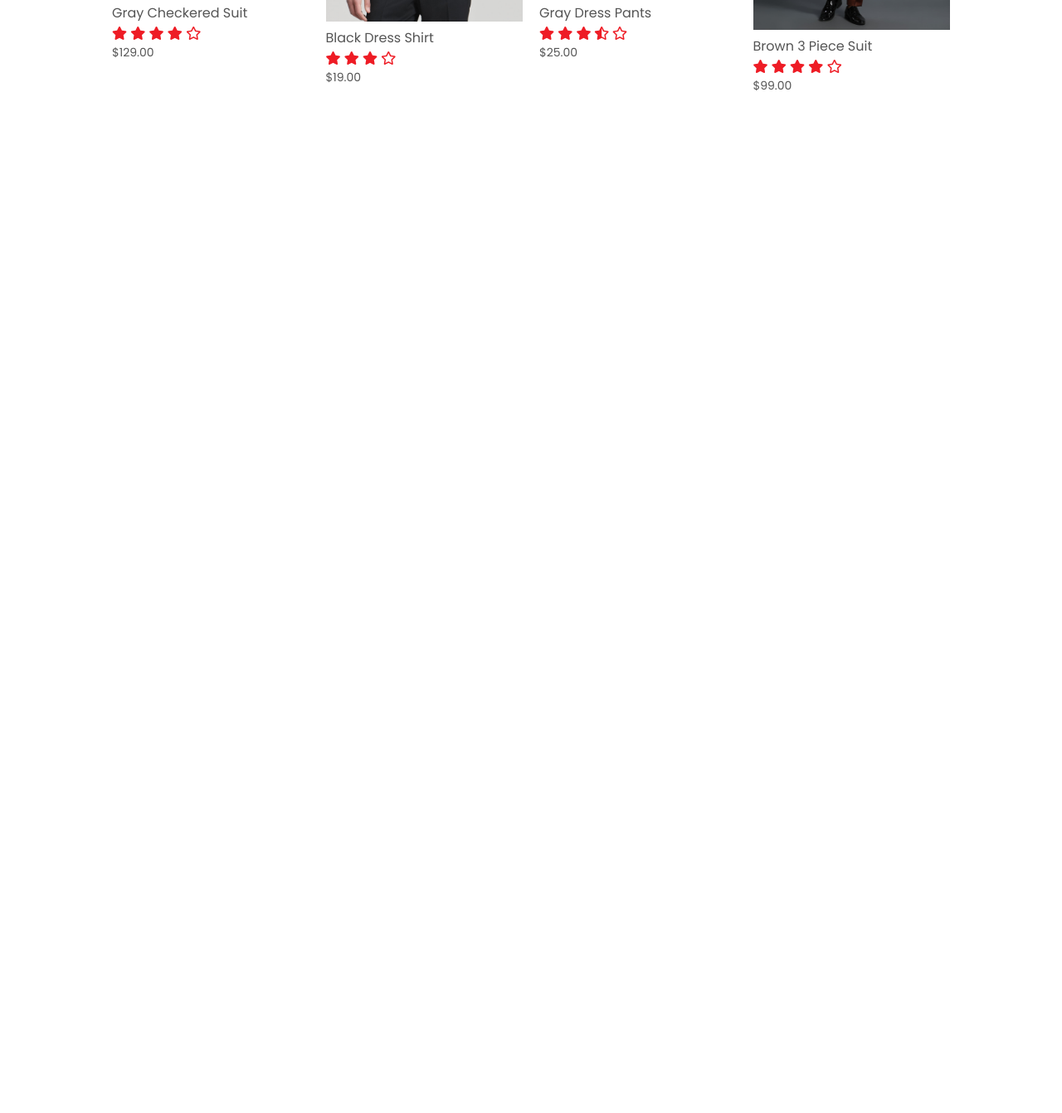
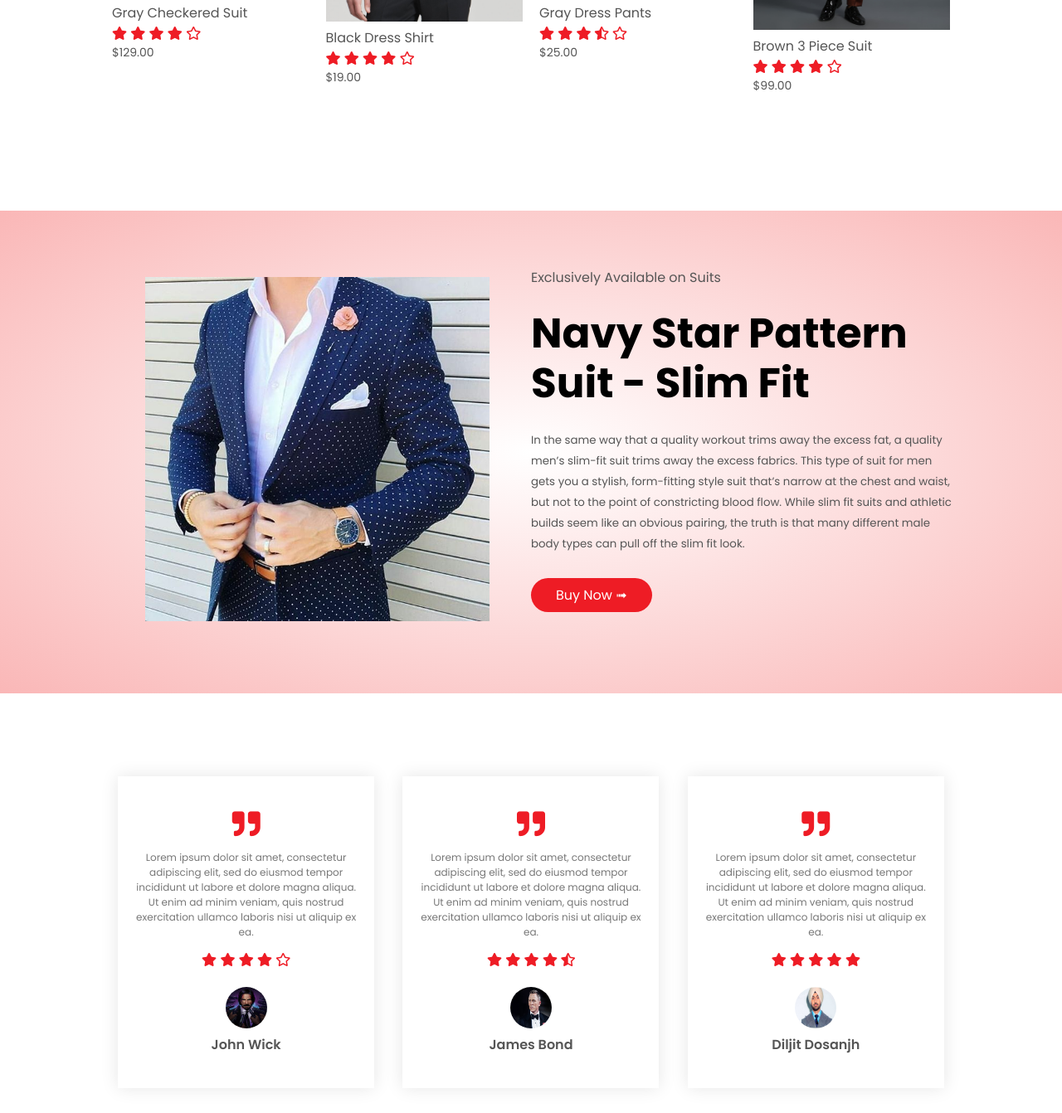
Before and after one commit to RamanTheDeveloper/E-Commerce, a plain HTML site: page index.html in a window 1280 px wide. Shown: the part 3167-4509 px from the top of the page at 83% size. Before the commit the page ends 3341 px from the top, so only its background shows below. Drawn offline with Linux system fonts and the light colour scheme.

Commit message:
Featured product created + Testimonials + layout

```diff
--- a/css/style.css
+++ b/css/style.css
@@ -162,3 +162,57 @@ h4{
 .col-4:hover{
     transform: translateY(-5px);
 }
+
+.offer{
+    background: radial-gradient(#fff, #fab7b7);
+    margin-top: 80px;
+    padding: 30px 0;
+}
+
+.col-2 .offer-img{
+    padding: 50px;
+}
+
+small{
+    color: #555;
+}
+
+.testimonial{
+    padding-top: 100px;
+}
+
+.testimonial .col-3{
+    text-align: center;
+    padding: 40px 20px;
+    box-shadow: 0 0 20px 0px rgba(0, 0, 0, 0.1);
+    cursor: pointer;
+    transition: transform 0.5s;
+}
+
+.testimonial .col-3 img{
+    width: 50px;
+    height: 50px;
+    margin-top: 20px;
+    border-radius: 50%;
+}
+
+.testimonial .col-3:hover{
+    transform: translateY(-10px);
+}
+
+.fa-quote-right{
+    font-size: 34px;
+    color: #EE1C25;
+}
+
+.col-3 p{
+    font-size: 12px;
+    margin: 12px 0;
+    color: #777;
+}
+
+.testimonial .col-3 h3{
+    font-weight: 600;
+    color: #555;
+    font-size: 16px;
+}
--- a/index.html
+++ b/index.html
@@ -183,6 +183,7 @@
                     <i class="fas fa-star"></i>
                     <i class="fas fa-star"></i>
                     <i class="fas fa-star"></i>
+                    <i class="fas fa-star"></i>
                     <i class="far fa-star"></i>
                 </div>
                 <p>$19.00</p>
@@ -214,5 +215,69 @@
         </div>
     </div>
 
+    <!--Offer-->
+    <div class="offer">
+        <div class="small-container">
+            <div class="row">
+                <div class="col-2">
+                    <img src="images/featured suit.jpeg" class="offer-img" alt="Featured Suit Product">
+                </div>
+                <div class="col-2">
+                    <p>Exclusively Available on Suits</p>
+                    <h1>Navy Star Pattern Suit - Slim Fit</h1>
+                    <small>In the same way that a quality workout trims away the excess fat, a quality men’s slim-fit suit trims away the excess fabrics. This type of suit for men gets you a stylish, form-fitting style suit that’s narrow at the chest and waist, but not to the point of constricting blood flow. While slim fit suits and athletic builds seem like an obvious pairing, the truth is that many different male body types can pull off the slim fit look.</small>
+                    <br><a href="" class="btn">Buy Now &#x279F;</a>
+                </div>
+            </div>
+        </div>
+    </div>
+
+
+    <!--Testimonial-->
+    <div class="testimonial">
+        <div class="small-container">
+            <div class="row">
+                <div class="col-3">
+                    <i class="fas fa-quote-right"></i>
+                    <p>Lorem ipsum dolor sit amet, consectetur adipiscing elit, sed do eiusmod tempor incididunt ut labore et dolore magna aliqua. Ut enim ad minim veniam, quis nostrud exercitation ullamco laboris nisi ut aliquip ex ea.</p>
+                    <div class="rating">
+                        <i class="fas fa-star"></i>
+                        <i class="fas fa-star"></i>
+                        <i class="fas fa-star"></i>
+                        <i class="fas fa-star"></i>
+                        <i class="far fa-star"></i>
+                    </div>
+                    <img src="images/user1.jpeg" alt="User 1 Picture">
+                    <h3>John Wick</h3>
+                </div>
+                <div class="col-3">
+                    <i class="fas fa-quote-right"></i>
+                    <p>Lorem ipsum dolor sit amet, consectetur adipiscing elit, sed do eiusmod tempor incididunt ut labore et dolore magna aliqua. Ut enim ad minim veniam, quis nostrud exercitation ullamco laboris nisi ut aliquip ex ea.</p>
+                    <div class="rating">
+                        <i class="fas fa-star"></i>
+                        <i class="fas fa-star"></i>
+                        <i class="fas fa-star"></i>
+                        <i class="fas fa-star"></i>
+                        <i class="fas fa-star-half-alt"></i>
+                    </div>
+                    <img src="images/user2.jpeg" alt="User 2 Picture">
+                    <h3>James Bond</h3>
+                </div>
+                <div class="col-3">
+                    <i class="fas fa-quote-right"></i>
+                    <p>Lorem ipsum dolor sit amet, consectetur adipiscing elit, sed do eiusmod tempor incididunt ut labore et dolore magna aliqua. Ut enim ad minim veniam, quis nostrud exercitation ullamco laboris nisi ut aliquip ex ea.</p>
+                    <div class="rating">
+                        <i class="fas fa-star"></i>
+                        <i class="fas fa-star"></i>
+                        <i class="fas fa-star"></i>
+                        <i class="fas fa-star"></i>
+                        <i class="fas fa-star"></i>
+                    </div>
+                    <img src="images/user3.jpeg" alt="User 3 Picture">
+                    <h3>Diljit Dosanjh</h3>
+                </div>
+            </div>
+        </div>
+    </div>
 </body>
 </html>
```
Also changed, not shown: images/featured suit.jpeg (added), images/user1.jpeg (added), images/user2.jpeg (added), images/user3.jpeg (added).
